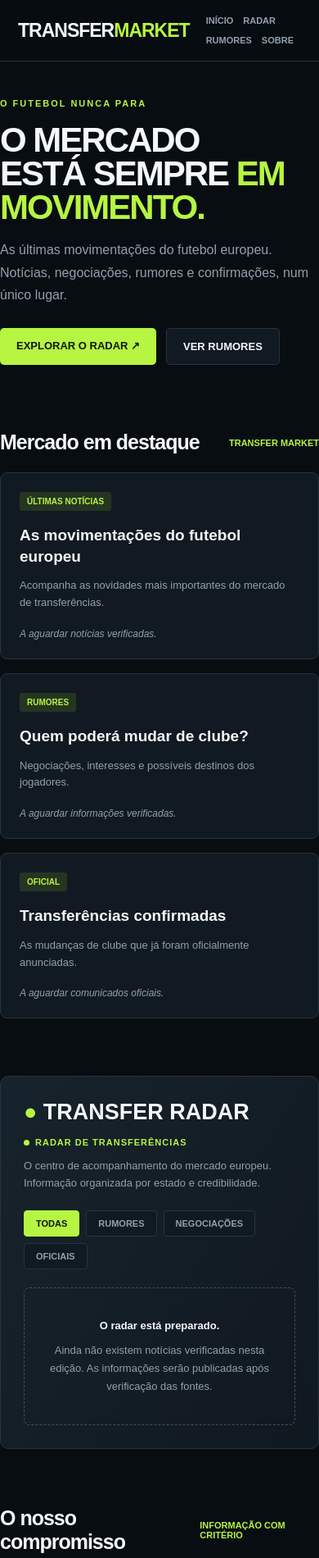
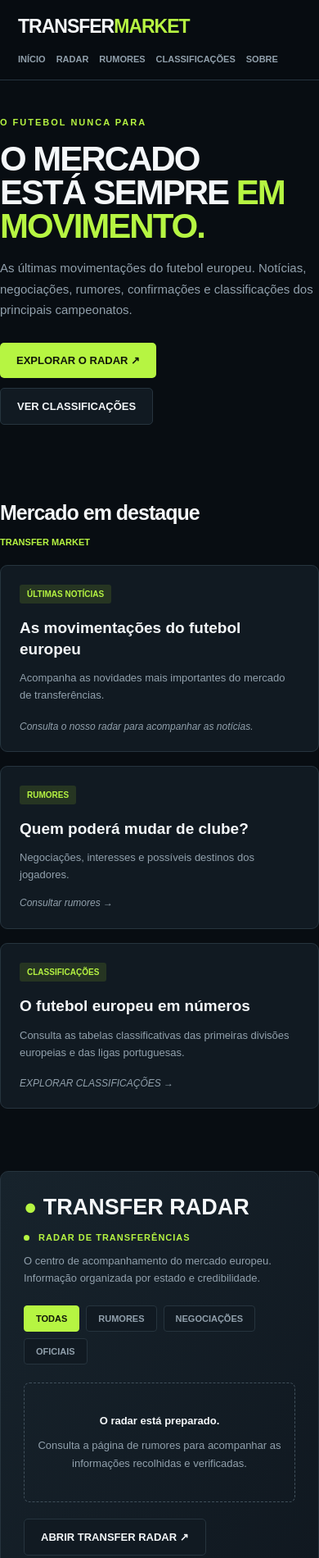
Before and after one commit to adsfrancisco14-crypto/transfer-market, a plain HTML site: page index.html in a window 390 px wide. Shown: the top 1900 px of the page at 82% size. Drawn offline with Linux system fonts and the light colour scheme.

Commit message:
Update index.html

```diff
--- a/index.html
+++ b/index.html
@@ -5,8 +5,10 @@
 <meta charset="UTF-8">
 <meta name="viewport" content="width=device-width, initial-scale=1.0">
 <meta name="theme-color" content="#080d12">
+
 <title>TRANSFER MARKET | O mercado não dorme</title>
-<meta name="description" content="As últimas notícias, rumores e confirmações do mercado de transferências de futebol europeu.">
+
+<meta name="description" content="Notícias, rumores, transferências e classificações do futebol europeu.">
 
 <style>
 :root {
@@ -18,23 +20,36 @@
   --muted: #91a0ac;
   --border: #26343e;
 }
-* { box-sizing: border-box; }
-html { scroll-behavior: smooth; }
+
+* {
+  box-sizing: border-box;
+}
+
+html {
+  scroll-behavior: smooth;
+}
+
 body {
   margin: 0;
   background: var(--bg);
   color: var(--white);
   font-family: Arial, Helvetica, sans-serif;
 }
-a { color: inherit; text-decoration: none; }
+
+a {
+  color: inherit;
+  text-decoration: none;
+}
+
 header {
   position: sticky;
   top: 0;
   z-index: 10;
-  background: rgba(8,13,18,.96);
+  background: rgba(8,13,18,.97);
   border-bottom: 1px solid var(--border);
   backdrop-filter: blur(12px);
 }
+
 .nav {
   max-width: 1200px;
   margin: auto;
@@ -44,25 +59,43 @@ header {
   justify-content: space-between;
   gap: 20px;
 }
+
 .logo {
   font-size: 23px;
   font-weight: 900;
   letter-spacing: -1px;
+  white-space: nowrap;
 }
-.logo span { color: var(--green); }
-nav { display: flex; gap: 25px; }
+
+.logo span {
+  color: var(--green);
+}
+
+nav {
+  display: flex;
+  gap: 20px;
+  align-items: center;
+  flex-wrap: wrap;
+}
+
 nav a {
   color: var(--muted);
-  font-size: 13px;
+  font-size: 12px;
   font-weight: bold;
+  transition: .2s;
 }
-nav a:hover { color: var(--green); }
+
+nav a:hover {
+  color: var(--green);
+}
+
 .live {
   color: var(--green);
   font-size: 11px;
   font-weight: bold;
   letter-spacing: 1px;
 }
+
 .live::before {
   content: "";
   display: inline-block;
@@ -72,42 +105,76 @@ nav a:hover { color: var(--green); }
   border-radius: 50%;
   margin-right: 7px;
 }
-.container { max-width: 1200px; margin: auto; padding: 0 22px; }
-.hero { padding: 65px 0 45px; }
+
+.container {
+  max-width: 1200px;
+  margin: auto;
+  padding: 0 22px;
+}
+
+.hero {
+  padding: 75px 0 55px;
+}
+
 .eyebrow {
   color: var(--green);
   font-size: 11px;
   font-weight: bold;
   letter-spacing: 2px;
 }
+
 .hero h1 {
   font-size: clamp(42px, 7vw, 76px);
   line-height: .98;
   letter-spacing: -4px;
-  max-width: 780px;
+  max-width: 850px;
   margin: 18px 0;
 }
-.hero h1 span { color: var(--green); }
+
+.hero h1 span {
+  color: var(--green);
+}
+
 .hero p {
   color: var(--muted);
   max-width: 580px;
   line-height: 1.7;
+  font-size: 15px;
 }
-.hero-actions { display: flex; gap: 12px; margin-top: 27px; flex-wrap: wrap; }
+
+.hero-actions {
+  display: flex;
+  gap: 12px;
+  margin-top: 27px;
+  flex-wrap: wrap;
+}
+
 .btn {
+  display: inline-block;
   padding: 14px 20px;
   background: var(--green);
   color: #10170a;
   border-radius: 5px;
   font-size: 13px;
   font-weight: 900;
+  transition: .2s;
 }
+
+.btn:hover {
+  transform: translateY(-2px);
+  opacity: .9;
+}
+
 .btn.secondary {
   background: var(--panel);
   border: 1px solid var(--border);
   color: var(--white);
 }
-.section { padding: 35px 0; }
+
+.section {
+  padding: 38px 0;
+}
+
 .section-heading {
   display: flex;
   align-items: center;
@@ -115,21 +182,40 @@ nav a:hover { color: var(--green); }
   gap: 15px;
   margin-bottom: 22px;
 }
-.section-heading h2 { font-size: 25px; margin: 0; letter-spacing: -1px; }
-.section-heading span { color: var(--green); font-size: 11px; font-weight: bold; }
+
+.section-heading h2 {
+  font-size: 25px;
+  margin: 0;
+  letter-spacing: -1px;
+}
+
+.section-heading span {
+  color: var(--green);
+  font-size: 11px;
+  font-weight: bold;
+}
+
 .grid {
   display: grid;
   grid-template-columns: repeat(3, 1fr);
   gap: 17px;
 }
+
 .card {
+  display: block;
   background: var(--panel);
   border: 1px solid var(--border);
   border-radius: 9px;
   padding: 23px;
   min-height: 185px;
+  transition: .2s;
 }
-.card:hover { border-color: var(--green); }
+
+.card:hover {
+  border-color: var(--green);
+  transform: translateY(-3px);
+}
+
 .tag {
   display: inline-block;
   padding: 6px 9px;
@@ -140,20 +226,33 @@ nav a:hover { color: var(--green); }
   font-weight: bold;
   text-transform: uppercase;
 }
-.card h3 { font-size: 19px; line-height: 1.35; margin: 17px 0 10px; }
-.card p { color: var(--muted); font-size: 13px; line-height: 1.6; }
+
+.card h3 {
+  font-size: 19px;
+  line-height: 1.35;
+  margin: 17px 0 10px;
+}
+
+.card p {
+  color: var(--muted);
+  font-size: 13px;
+  line-height: 1.6;
+}
+
 .placeholder {
   color: var(--muted);
   font-size: 12px;
   font-style: italic;
   margin-top: 20px;
 }
+
 .radar {
   background: linear-gradient(120deg, #17232c, #101820);
   border: 1px solid var(--border);
   border-radius: 10px;
   padding: 28px;
 }
+
 .radar-top {
   display: flex;
   align-items: center;
@@ -161,9 +260,25 @@ nav a:hover { color: var(--green); }
   gap: 15px;
   flex-wrap: wrap;
 }
-.radar h2 { font-size: 27px; margin: 0; }
-.radar-intro { color: var(--muted); font-size: 13px; line-height: 1.6; }
-.filters { display: flex; gap: 8px; flex-wrap: wrap; margin: 22px 0; }
+
+.radar h2 {
+  font-size: 27px;
+  margin: 0;
+}
+
+.radar-intro {
+  color: var(--muted);
+  font-size: 13px;
+  line-height: 1.6;
+}
+
+.filters {
+  display: flex;
+  gap: 8px;
+  flex-wrap: wrap;
+  margin: 22px 0;
+}
+
 .filter {
   border: 1px solid var(--border);
   background: var(--panel);
@@ -174,11 +289,14 @@ nav a:hover { color: var(--green); }
   font-weight: bold;
   font-size: 11px;
 }
-.filter.active, .filter:hover {
+
+.filter.active,
+.filter:hover {
   background: var(--green);
   color: #10170a;
   border-color: var(--green);
 }
+
 .empty {
   text-align: center;
   border: 1px dashed #40505b;
@@ -188,21 +306,38 @@ nav a:hover { color: var(--green); }
   font-size: 13px;
   line-height: 1.7;
 }
-.empty strong { display: block; color: var(--white); margin-bottom: 8px; }
+
+.empty strong {
+  display: block;
+  color: var(--white);
+  margin-bottom: 8px;
+}
+
 .status-grid {
   display: grid;
   grid-template-columns: repeat(3,1fr);
   gap: 15px;
   margin-top: 20px;
 }
+
 .status {
   background: var(--panel);
   padding: 20px;
   border-radius: 7px;
   border: 1px solid var(--border);
 }
-.status strong { display: block; font-size: 22px; margin-bottom: 7px; }
-.status span { color: var(--muted); font-size: 12px; }
+
+.status strong {
+  display: block;
+  font-size: 22px;
+  margin-bottom: 7px;
+}
+
+.status span {
+  color: var(--muted);
+  font-size: 12px;
+}
+
 footer {
   margin-top: 60px;
   border-top: 1px solid var(--border);
@@ -210,19 +345,48 @@ footer {
   color: var(--muted);
   font-size: 12px;
 }
+
 .footer-content {
   display: flex;
   justify-content: space-between;
   gap: 15px;
   flex-wrap: wrap;
 }
+
 @media(max-width:750px) {
-  nav { gap: 12px; flex-wrap: wrap; }
-  nav a { font-size: 11px; }
-  .grid { grid-template-columns: 1fr; }
-  .status-grid { grid-template-columns: 1fr; }
-  .hero { padding-top: 45px; }
-  .hero h1 { letter-spacing: -2px; }
+  .nav {
+    align-items: flex-start;
+    flex-direction: column;
+  }
+
+  nav {
+    gap: 13px;
+  }
+
+  nav a {
+    font-size: 11px;
+  }
+
+  .grid {
+    grid-template-columns: 1fr;
+  }
+
+  .status-grid {
+    grid-template-columns: 1fr;
+  }
+
+  .hero {
+    padding-top: 45px;
+  }
+
+  .hero h1 {
+    letter-spacing: -2px;
+  }
+
+  .section-heading {
+    align-items: flex-start;
+    flex-direction: column;
+  }
 }
 </style>
 </head>
@@ -231,144 +395,265 @@ footer {
 
 <header>
   <div class="nav">
-    <a href="#" class="logo">TRANSFER<span>MARKET</span></a>
+
+    <a href="index.html" class="logo">
+      TRANSFER<span>MARKET</span>
+    </a>
+
     <nav>
       <a href="#inicio">INÍCIO</a>
       <a href="#radar">RADAR</a>
-      <a href="#rumores">RUMORES</a>
+      <a href="rumores.html">RUMORES</a>
+      <a href="classificacoes.html">CLASSIFICAÇÕES</a>
       <a href="#sobre">SOBRE</a>
     </nav>
+
   </div>
 </header>
 
 <main>
+
 <section class="hero container" id="inicio">
-  <div class="eyebrow">O FUTEBOL NUNCA PARA</div>
-  <h1>O MERCADO<br>ESTÁ SEMPRE <span>EM MOVIMENTO.</span></h1>
+
+  <div class="eyebrow">
+    O FUTEBOL NUNCA PARA
+  </div>
+
+  <h1>
+    O MERCADO<br>
+    ESTÁ SEMPRE <span>EM MOVIMENTO.</span>
+  </h1>
+
   <p>
     As últimas movimentações do futebol europeu.
-    Notícias, negociações, rumores e confirmações,
-    num único lugar.
+    Notícias, negociações, rumores, confirmações
+    e classificações dos principais campeonatos.
   </p>
+
   <div class="hero-actions">
     <a href="#radar" class="btn">EXPLORAR O RADAR ↗</a>
-    <a href="#rumores" class="btn secondary">VER RUMORES</a>
+    <a href="classificacoes.html" class="btn secondary">
+      VER CLASSIFICAÇÕES
+    </a>
   </div>
+
 </section>
 
 <section class="container section" id="rumores">
+
   <div class="section-heading">
     <h2>Mercado em destaque</h2>
     <span>TRANSFER MARKET</span>
   </div>
+
   <div class="grid">
+
     <article class="card">
       <span class="tag">Últimas notícias</span>
       <h3>As movimentações do futebol europeu</h3>
-      <p>Acompanha as novidades mais importantes do mercado de transferências.</p>
-      <div class="placeholder">A aguardar notícias verificadas.</div>
+      <p>
+        Acompanha as novidades mais importantes
+        do mercado de transferências.
+      </p>
+      <div class="placeholder">
+        Consulta o nosso radar para acompanhar as notícias.
+      </div>
     </article>
+
     <article class="card">
       <span class="tag">Rumores</span>
       <h3>Quem poderá mudar de clube?</h3>
-      <p>Negociações, interesses e possíveis destinos dos jogadores.</p>
-      <div class="placeholder">A aguardar informações verificadas.</div>
+      <p>
+        Negociações, interesses e possíveis destinos
+        dos jogadores.
+      </p>
+      <a href="rumores.html" class="placeholder">
+        Consultar rumores →
+      </a>
     </article>
-    <article class="card">
-      <span class="tag">Oficial</span>
-      <h3>Transferências confirmadas</h3>
-      <p>As mudanças de clube que já foram oficialmente anunciadas.</p>
-      <div class="placeholder">A aguardar comunicados oficiais.</div>
-    </article>
+
+    <a href="classificacoes.html" class="card">
+      <span class="tag">Classificações</span>
+      <h3>O futebol europeu em números</h3>
+      <p>
+        Consulta as tabelas classificativas das
+        primeiras divisões europeias e das ligas portuguesas.
+      </p>
+      <div class="placeholder">
+        EXPLORAR CLASSIFICAÇÕES →
+      </div>
+    </a>
+
   </div>
+
 </section>
 
 <section class="container section" id="radar">
+
   <div class="radar">
+
     <div class="radar-top">
-      <h2><span style="color:var(--green)">●</span> TRANSFER RADAR</h2>
-      <span class="live">RADAR DE TRANSFERÊNCIAS</span>
+      <h2>
+        <span style="color:var(--green)">●</span>
+        TRANSFER RADAR
+      </h2>
+
+      <span class="live">
+        RADAR DE TRANSFERÊNCIAS
+      </span>
     </div>
+
     <p class="radar-intro">
       O centro de acompanhamento do mercado europeu.
       Informação organizada por estado e credibilidade.
     </p>
+
     <div class="filters">
-      <button class="filter active" data-filter="all">TODAS</button>
-      <button class="filter" data-filter="rumor">RUMORES</button>
-      <button class="filter" data-filter="negotiation">NEGOCIAÇÕES</button>
-      <button class="filter" data-filter="official">OFICIAIS</button>
+
+      <button class="filter active" data-filter="all">
+        TODAS
+      </button>
+
+      <button class="filter" data-filter="rumor">
+        RUMORES
+      </button>
+
+      <button class="filter" data-filter="negotiation">
+        NEGOCIAÇÕES
+      </button>
+
+      <button class="filter" data-filter="official">
+        OFICIAIS
+      </button>
+
     </div>
+
     <div id="radar-content">
+
       <div class="empty">
         <strong>O radar está preparado.</strong>
-        Ainda não existem notícias verificadas nesta edição.
-        As informações serão publicadas após verificação das fontes.
+        Consulta a página de rumores para acompanhar
+        as informações recolhidas e verificadas.
       </div>
+
     </div>
+
+    <div style="margin-top:20px">
+      <a href="rumores.html" class="btn secondary">
+        ABRIR TRANSFER RADAR ↗
+      </a>
+    </div>
+
   </div>
+
 </section>
 
 <section class="container section">
+
   <div class="section-heading">
     <h2>O nosso compromisso</h2>
     <span>INFORMAÇÃO COM CRITÉRIO</span>
   </div>
+
   <div class="status-grid">
+
     <div class="status">
       <strong>Rumor</strong>
-      <span>Informação ainda não confirmada.</span>
+      <span>
+        Informação ainda não confirmada.
+      </span>
     </div>
+
     <div class="status">
       <strong>Negociação</strong>
-      <span>Conversações ou contactos entre as partes.</span>
+      <span>
+        Conversações ou contactos entre as partes.
+      </span>
     </div>
+
     <div class="status">
       <strong>Oficial</strong>
-      <span>Transferência anunciada oficialmente.</span>
+      <span>
+        Transferência anunciada oficialmente.
+      </span>
     </div>
+
   </div>
+
 </section>
 
 <section class="container section" id="sobre">
+
   <div class="section-heading">
     <h2>Sobre o projeto</h2>
   </div>
+
   <p style="color:var(--muted);line-height:1.8;max-width:700px;font-size:14px">
-    O TRANSFER MARKET é um projeto independente dedicado
-    ao mercado de transferências do futebol europeu.
+    O TRANSFER MARKET é um projeto independente
+    dedicado ao mercado de transferências do futebol europeu.
     O nosso objetivo é reunir informação clara, organizada
     e credível, distinguindo sempre os rumores das notícias oficiais.
+    Queremos também disponibilizar classificações de vários
+    campeonatos europeus.
   </p>
+
 </section>
+
 </main>
 
 <footer>
+
   <div class="container footer-content">
-    <div><strong>TRANSFER<span style="color:var(--green)">MARKET</span></strong><br><br>O mercado não dorme.</div>
-    <div>Projeto independente · 2026</div>
+
+    <div>
+      <strong>
+        TRANSFER<span style="color:var(--green)">MARKET</span>
+      </strong>
+      <br><br>
+      O mercado não dorme.
+    </div>
+
+    <div>
+      Projeto independente · 2026
+    </div>
+
   </div>
+
 </footer>
 
 <script>
 const filters = document.querySelectorAll(".filter");
 
 filters.forEach(button => {
+
   button.addEventListener("click", () => {
-    filters.forEach(item => item.classList.remove("active"));
+
+    filters.forEach(item =>
+      item.classList.remove("active")
+    );
+
     button.classList.add("active");
 
     const type = button.dataset.filter;
     const content = document.getElementById("radar-content");
 
+    const titles = {
+      all: "Todas as movimentações",
+      rumor: "Rumores",
+      negotiation: "Negociações",
+      official: "Transferências oficiais"
+    };
+
     content.innerHTML = `
       <div class="empty">
-        <strong>${type === "all" ? "Todas as movimentações" :
-          type === "rumor" ? "Rumores" :
-          type === "negotiation" ? "Negociações" : "Transferências oficiais"}</strong>
-        Ainda não existem notícias verificadas nesta categoria.
-      </div>`;
+        <strong>${titles[type]}</strong>
+        Consulta a página de rumores para ver
+        as informações disponíveis nesta categoria.
+      </div>
+    `;
+
   });
+
 });
 </script>
 
```
